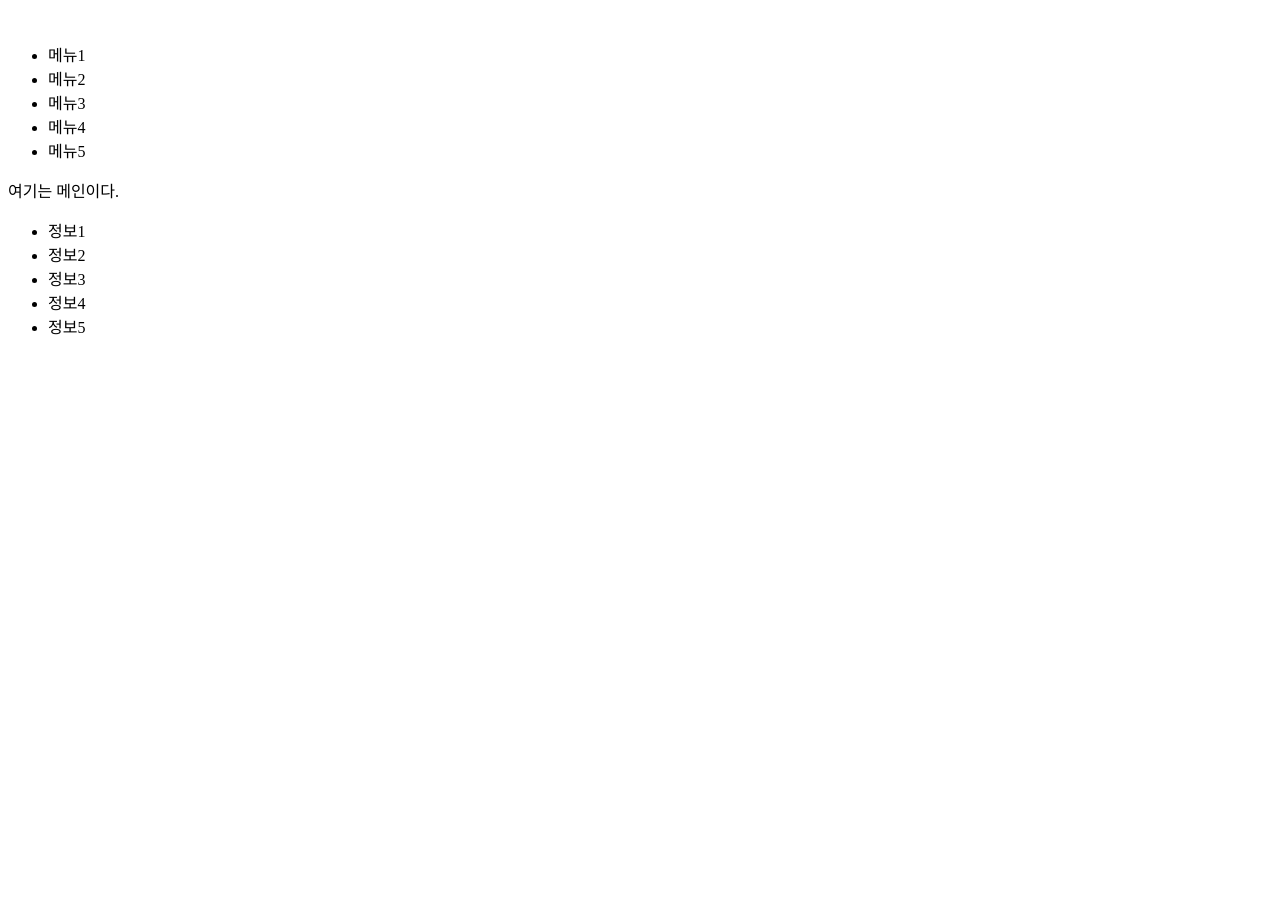
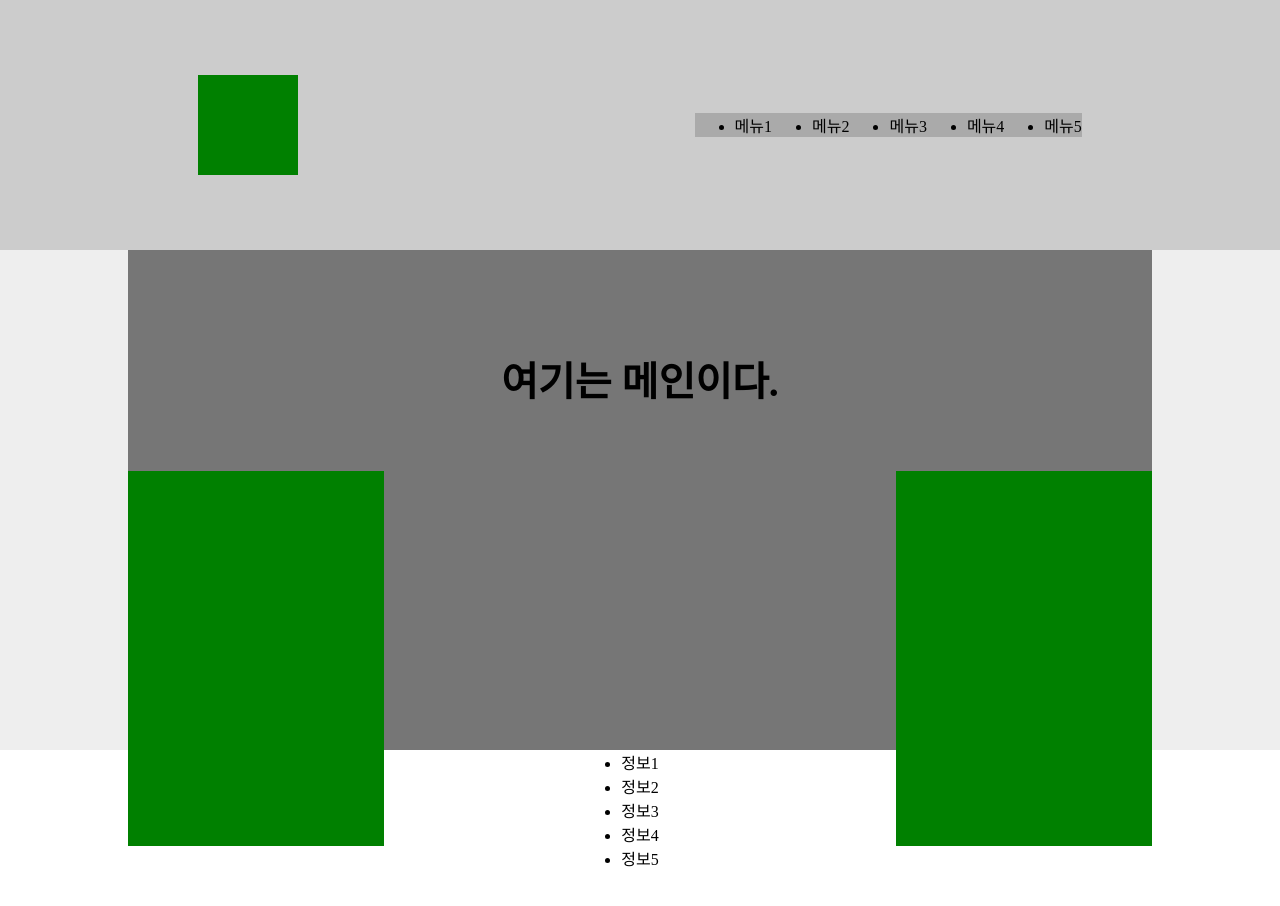
Before and after one commit to crown0205/dream, a plain HTML site: page index.html in a window 1280 px wide. Before the commit the page ends 800 px from the top, so only its background shows below. Drawn offline with Linux system fonts and the light colour scheme.

Commit message:
style 적용

```diff
--- a/index.html
+++ b/index.html
@@ -1,11 +1,14 @@
 <!DOCTYPE html>
 <html lang="en">
+
 <head>
     <meta charset="UTF-8">
     <meta http-equiv="X-UA-Compatible" content="IE=edge">
     <meta name="viewport" content="width=device-width, initial-scale=1.0">
     <title>Document</title>
+    <link rel="stylesheet" href="./style.css">
 </head>
+
 <body>
     <header>
         <div class="common-inner">
@@ -23,13 +26,15 @@
             </nav>
         </div>
     </header>
-    <main>
-        <div class="common-inner">
+    <section class="main-area">
+        <div class="main-inner ">
             <p class="title-txt">여기는 메인이다.</p>
-            <div class="container"></div>
-            <div class="container"></div>
+            <div class="container-wrap">
+                <div class="container"></div>
+                <div class="container"></div>
+            </div>
         </div>
-    </main>
+    </section>
     <footer>
         <div class="common-inner">
             <div class="info-area">
@@ -44,4 +49,5 @@
         </div>
     </footer>
 </body>
+
 </html>
--- a/style.css
+++ b/style.css
@@ -0,0 +1,77 @@
+*,
+body,
+html
+{
+    padding: 0;
+    margin: 0;
+    text-decoration: none !important;
+}
+
+
+
+header {
+    background: #ccc;
+    /* width: 100px; */
+    width: 100%;
+    height: 250px;
+    margin: 0 auto;
+}
+.common-inner {
+    display: flex;
+    align-items: center;
+    justify-content: space-around;
+    height: 100%;
+    width: 100%;
+    max-width: 1920px;
+    min-width: 320px;
+}
+.logo-icon {
+    width: 100px;
+    height: 100px;
+    background: green;
+}
+.menu-area {
+    background: #aaa;
+}
+.menu-list {
+    display: flex;
+    align-items: center;
+    justify-content: center;
+}
+.menu-item {
+    text-decoration: none;
+    margin-left: 40px;
+}
+/* main */
+.main-area {
+    background: #eee;
+    width: 100%;
+    height: 500px;
+    margin: 0 auto;
+    max-height: 1200px;
+    /* 이건 애매 */
+}
+.main-inner {
+    width: 80%;
+    height: 100%;
+    margin: 0 auto;
+    background: #767676;
+}
+.title-txt {
+    font-weight: bold;
+    font-weight: 700;
+    font-size: 40px;
+    padding-top: 100px;
+    text-align: center;
+}
+.container-wrap {
+    height: 100%;
+    display: flex;
+    align-items: center;
+    justify-content: space-between;
+}
+.container {
+    width: 25%;
+    height: 375px;
+    background: green;
+}
```
